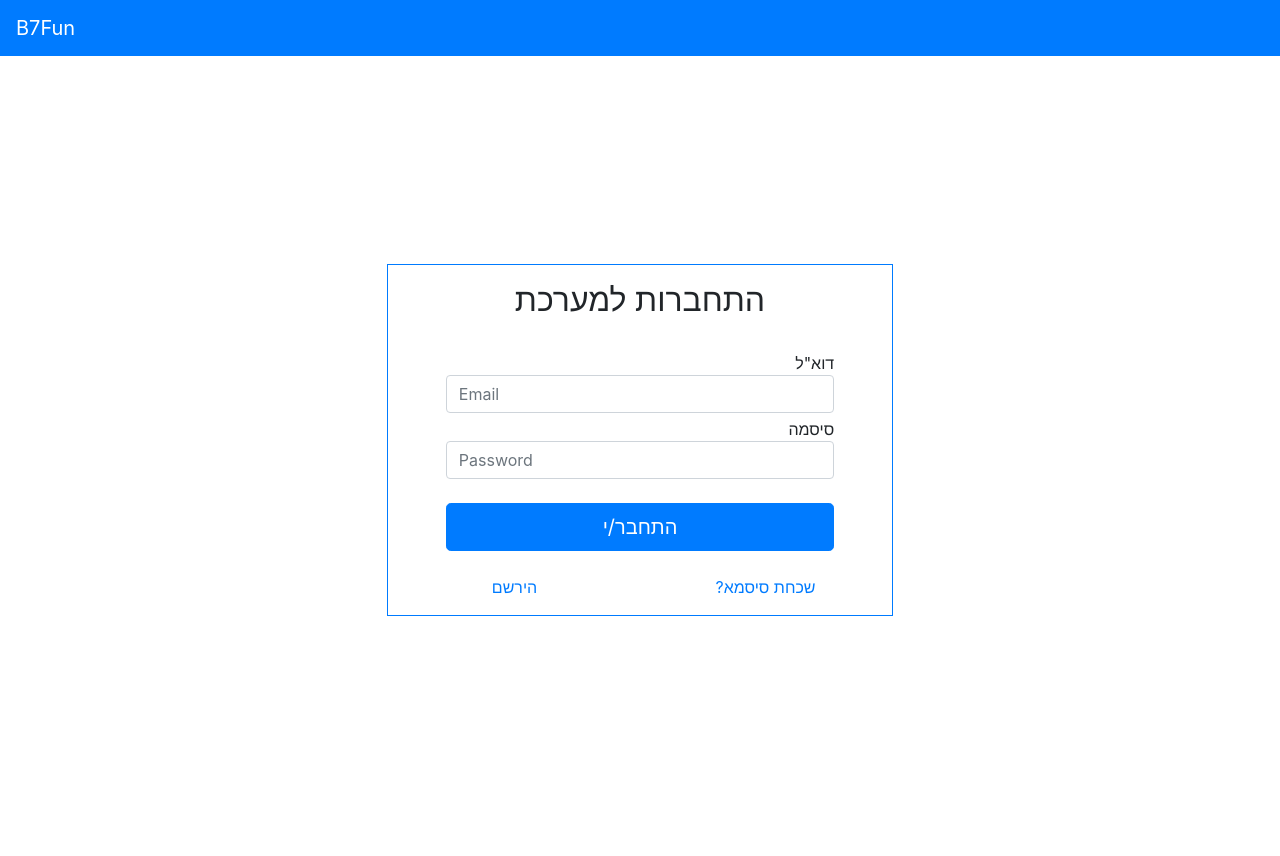
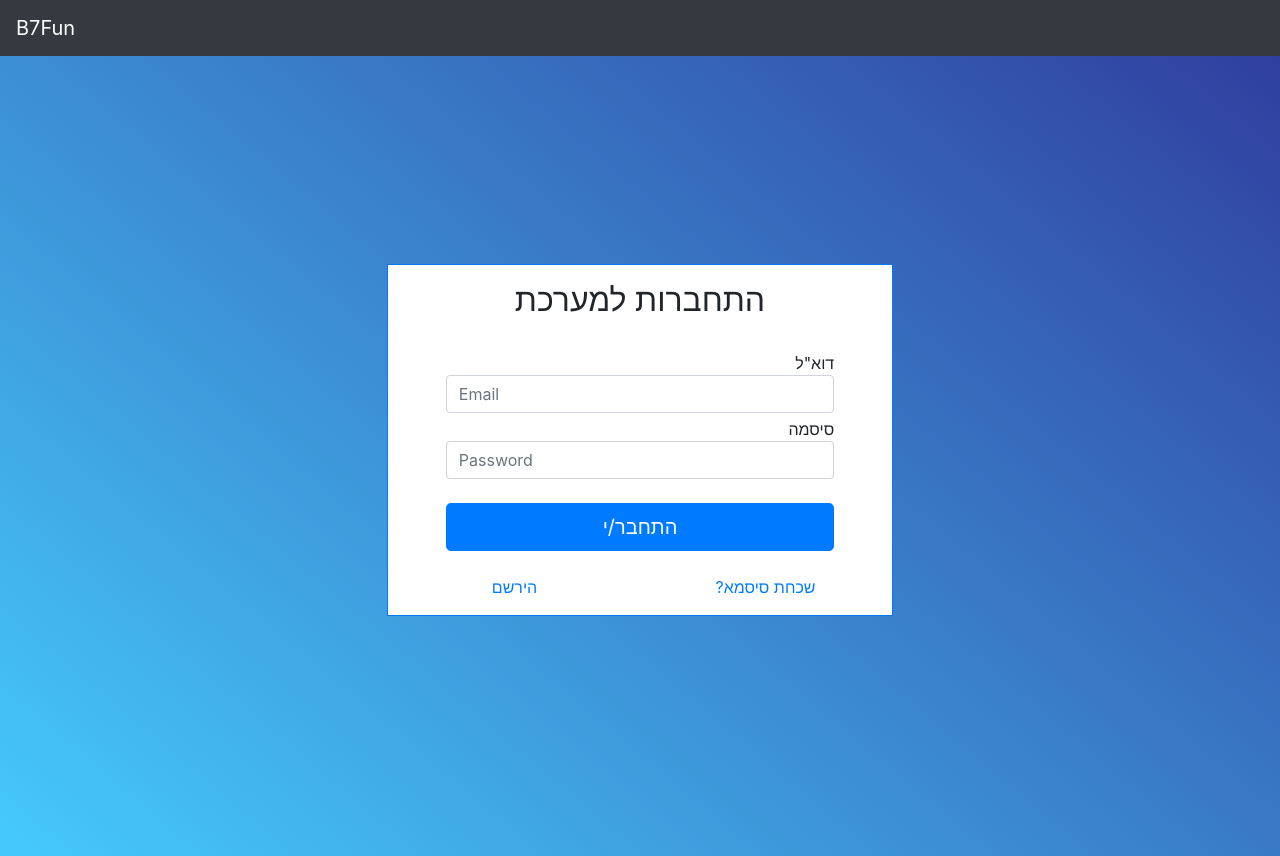
Before and after one commit to leorrose/B7Fun, a Django app: page / in a window 1280 px wide. Run offline with Django 3.2, Linux system fonts and the light colour scheme; some libraries are stand-ins or nearby versions.

Commit message:
PM2020T17-9 UI fix colors

```diff
--- a/B7FunDjango/accounts/templates/accounts/login.html
+++ b/B7FunDjango/accounts/templates/accounts/login.html
@@ -4,7 +4,7 @@
         <div class="flex-grow-1"></div>
         <div class="row justify-content-center">
             <div class="col-10 col-md-8 col-lg-6 jumbotron" style="background-color:transparent !important;">
-                <div class="p-3 border border-primary">
+                <div class="p-3 border border-primary" style="background-color:#fff;">
                     <form class="site-form" action="/accounts/login" method="post">
                         {%csrf_token%}
                         <h2 class="h2 text-center" dir="rtl"> התחברות למערכת </h2>
--- a/B7FunDjango/templates/base.html
+++ b/B7FunDjango/templates/base.html
@@ -8,8 +8,8 @@
     <title>B7Fun</title>
 </head>
 
-<body>
-    <nav class="navbar navbar-dark bg-primary">
+<body style="height: 100vh;overflow: hidden;">
+    <nav class="navbar navbar-dark bg-dark w-100">
         <div class="navbar-nav mr-auto">
             <a class="navbar-brand" href="#">B7Fun</a>
         </div>
@@ -20,7 +20,7 @@
             </form>
         </div>
     </nav>
-    <div class="append-content h-100">
+    <div class="append-content h-100" style="background: linear-gradient(40deg,#45cafc,#303f9f) !important;">
         {% block content %}
         {% endblock %}
     </div>
--- a/B7FunDjango/templates/baseWithoutLogout.html
+++ b/B7FunDjango/templates/baseWithoutLogout.html
@@ -9,12 +9,12 @@
 </head>
 
 <body style="height: 100vh;overflow: hidden;">
-    <nav class="navbar navbar-dark bg-primary w-100">
+    <nav class="navbar navbar-dark bg-dark w-100">
         <div class="navbar-nav">
             <a class="navbar-brand" href="/accounts">B7Fun</a>
         </div>
     </nav>
-    <div class="append-content h-100">
+    <div class="append-content h-100" style="background: linear-gradient(40deg,#45cafc,#303f9f) !important;">
         {% block content %}
         {% endblock %}
     </div>
```
